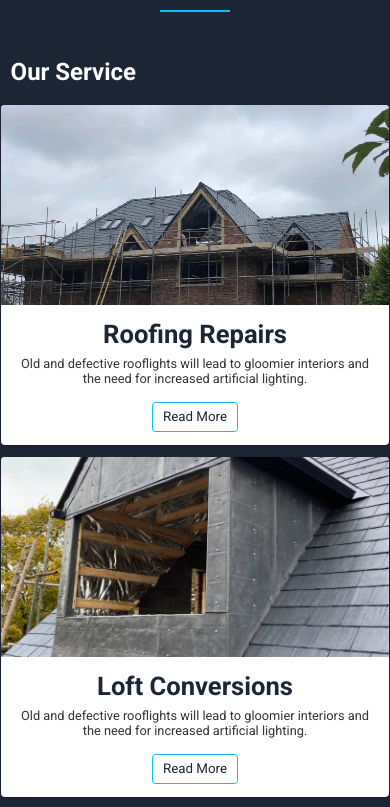
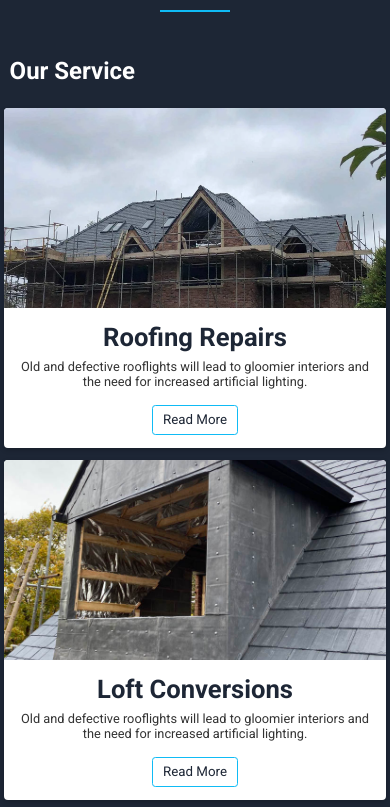
Before and after one commit to stefanthomasjones/show, a plain HTML site: page index.html in a window 390 px wide. Shown: the part 718-1525 px from the top of the page. Drawn offline with Linux system fonts and the light colour scheme.

Commit message:
Update styles.css

```diff
--- a/styles.css
+++ b/styles.css
@@ -152,21 +152,25 @@ h2 {
       margin-right: 5px;
    }
 
-   .card-container{
+.card-container{
       display: grid;
       grid-template-columns: repeat(auto-fit, minmax(150px, 1fr));
       gap: .3rem;
      align-content: start;
      width: 100%;
-     padding: 0;
+     padding: 4px;
+
+         overflow: hidden;
    }
    .card{
       background: white;
-
+      border: 1px solid #777;
       border-radius: .25rem;
       overflow: hidden;
-      min-height: 200px;
+      min-height: 100px;
       max-width: auto;
+
+
 
    }
 
@@ -174,11 +178,7 @@ h2 {
 /* cards */
 
 
-.cardSection{
 
-background-color: var(--nav-blue);
-border: 1px solid var(--nav-blue);
-}
 .cards{
    padding: .8em;
    background-color:var(--nav-blue) ;
@@ -203,7 +203,13 @@ border: 1px solid var(--nav-blue);
 
 
 }
+.cards{
+     display: flex;
+  padding: 0;
+   margin: 0;
 
+   justify-content: center;
+}
 
 .card-footer{
    display: flex;
@@ -268,7 +274,7 @@ cursor: pointer;
 .card-header.card-img > img {
    display: block;
    width: 100%;
-   aspect-ratio: 16 / 9;
+
    object-fit: cover;
    max-height: 200px;
    object-position: center;
@@ -280,12 +286,7 @@ cursor: pointer;
 
 }
 
-.cards{
-   padding: 0;
-   margin: 0;
-   display: flex;
-   justify-content: center;
-}
+
 /* contact */
 .contactHeader h1{
 width: 100%;
```
